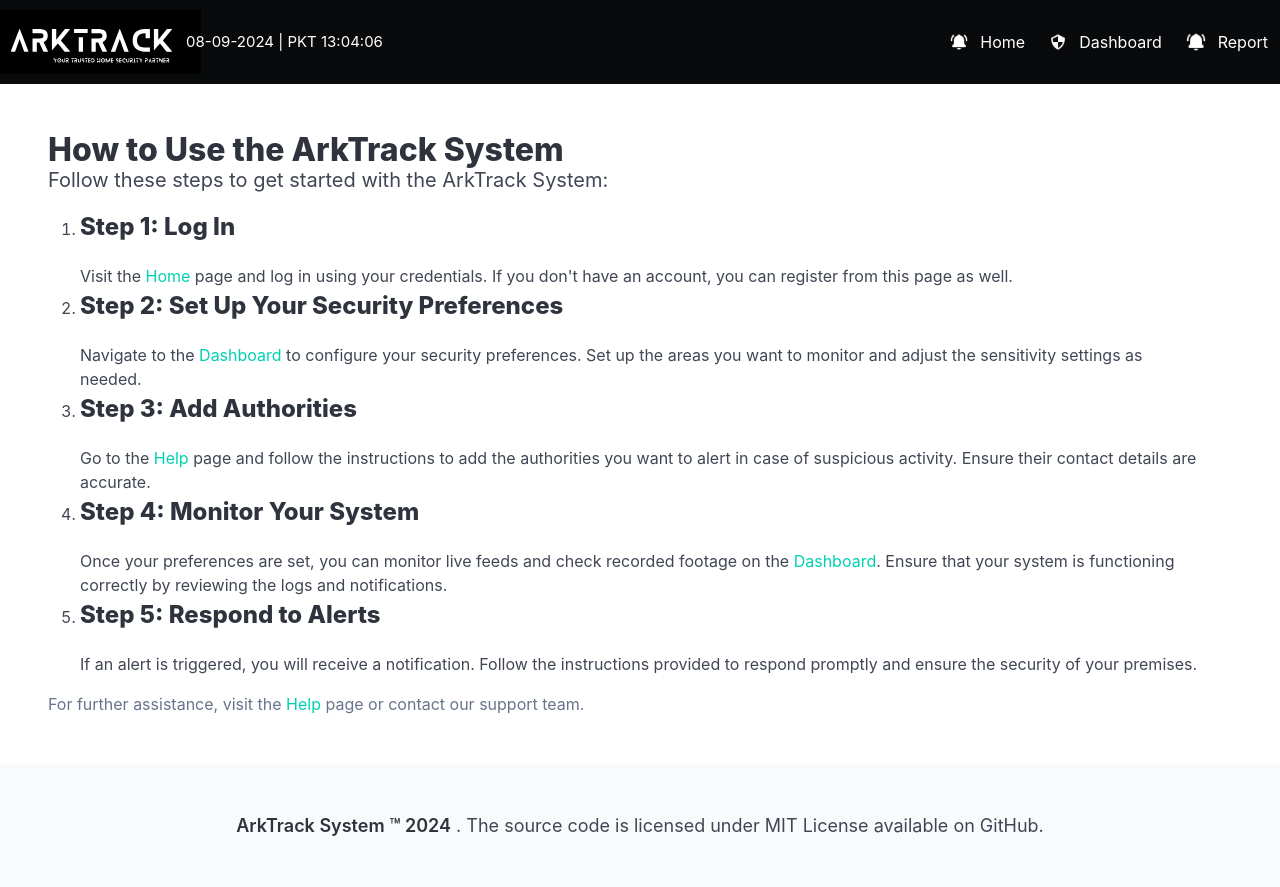
After one commit to BugLite/BSc_CS_Final_Project, a Django app: page /help/ in a window 1280 px wide. The commit adds this page. Run offline with Django 5.2, Linux system fonts and the light colour scheme.

Commit message:
ui redesign commit

```diff
--- /dev/null
+++ b/ArkTrack_1.0/Project/app_ats/templates/help.html
@@ -0,0 +1,77 @@
+{% extends 'base.html' %}
+
+{% block title %}ArkTrack System | Help{% endblock %}
+
+{% block content %}
+
+{% load static %}
+
+    <!-- Navbar -->
+    <nav class="navbar is-black" role="navigation" aria-label="main navigation">
+        <div class="navbar-brand">
+            <a class="navbar-item logo-static" href="{% url 'home' %}">
+                <img src="{% static 'images/logo.svg' %}" alt="Logo" width="140" height="40">
+            </a>
+            <!-- Placeholder for current time -->
+            <div class="navbar-item logo-static pk-time" style="cursor:text !important;">
+                <span id="current-time"></span>
+            </div>
+
+            <a role="button" class="navbar-burger" aria-label="menu" aria-expanded="false" data-target="navbarBasicExample">
+                <span aria-hidden="true"></span>
+                <span aria-hidden="true"></span>
+                <span aria-hidden="true"></span>
+            </a>
+        </div>
+
+        <div id="navbarBasicExample" class="navbar-menu">
+            <div class="navbar-end">
+                <a class="navbar-item" href="{% url 'home' %}">
+                    <img src="{% static 'images/bell-ring-solid-24.png' %}" width="18"> Home
+                </a>
+                <a class="navbar-item" href="{% url 'dashboard' %}">
+                    <img src="{% static 'images/shield-quarter-regular-24.png' %}" width="18"> Dashboard
+                </a>
+                <a class="navbar-item" href="{% url 'report' %}">
+                    <img src="{% static 'images/bell-ring-solid-24.png' %}" width="20"> Report
+                </a>
+            </div>
+        </div>
+    </nav>
+
+
+    <section>
+        <div class="container m-6">
+            <div class="content">
+                <h2 class="title is-3">How to Use the ArkTrack System</h2>
+                <p class="subtitle is-5">Follow these steps to get started with the ArkTrack System:</p>
+
+                <ol class="is-clickable">
+                    <li>
+                        <h4 class="title is-4">Step 1: Log In</h4>
+                        <p>Visit the <a href="{% url 'home' %}" class="has-text-primary">Home</a> page and log in using your credentials. If you don't have an account, you can register from this page as well.</p>
+                    </li>
+                    <li>
+                        <h4 class="title is-4">Step 2: Set Up Your Security Preferences</h4>
+                        <p>Navigate to the <a href="{% url 'dashboard' %}" class="has-text-primary">Dashboard</a> to configure your security preferences. Set up the areas you want to monitor and adjust the sensitivity settings as needed.</p>
+                    </li>
+                    <li>
+                        <h4 class="title is-4">Step 3: Add Authorities</h4>
+                        <p>Go to the <a href="{% url 'help' %}" class="has-text-primary">Help</a> page and follow the instructions to add the authorities you want to alert in case of suspicious activity. Ensure their contact details are accurate.</p>
+                    </li>
+                    <li>
+                        <h4 class="title is-4">Step 4: Monitor Your System</h4>
+                        <p>Once your preferences are set, you can monitor live feeds and check recorded footage on the <a href="{% url 'dashboard' %}" class="has-text-primary">Dashboard</a>. Ensure that your system is functioning correctly by reviewing the logs and notifications.</p>
+                    </li>
+                    <li>
+                        <h4 class="title is-4">Step 5: Respond to Alerts</h4>
+                        <p>If an alert is triggered, you will receive a notification. Follow the instructions provided to respond promptly and ensure the security of your premises.</p>
+                    </li>
+                </ol>
+
+                <p class="has-text-grey">For further assistance, visit the <a href="{% url 'help' %}" class="has-text-primary">Help</a> page or contact our support team.</p>
+            </div>
+        </div>
+    </section>
+
+{% endblock %}
--- a/ArkTrack_1.0/Project/app_ats/templates/home.html
+++ b/ArkTrack_1.0/Project/app_ats/templates/home.html
@@ -1,6 +1,6 @@
 {% extends 'base.html' %}
 
-{% block title %}Home - My Project{% endblock %}
+{% block title %}ArkTrack System | Home{% endblock %}
 
 {% block content %}
 
@@ -29,10 +29,10 @@
                 <a class="navbar-item" href="{% url 'dashboard' %}">
                     <img src="{% static 'images/shield-quarter-regular-24.png' %}" width="18"> Dashboard
                 </a>
-                <a class="navbar-item" href="report">
+                <a class="navbar-item" href="{% url 'report' %}">
                     <img src="{% static 'images/bell-ring-solid-24.png' %}" width="20"> Report
                 </a>
-                <a class="navbar-item" href="help">
+                <a class="navbar-item" href="{% url 'help' %}">
                     <img src="{% static 'images/help-circle-24.png' %}" width="20"> Help
                 </a>
               </div>
--- a/ArkTrack_1.0/Project/app_ats/urls.py
+++ b/ArkTrack_1.0/Project/app_ats/urls.py
@@ -15,4 +15,8 @@
     path('dashboard/', views.dashboard, name='dashboard'), # -- dashboard page --
 
     path('delete_video/<str:video_title>/', views.delete_video, name='delete_video'), # delete function
+
+    path('report/', views.report, name='report'), # -- report page --
+
+    path('help/', views.support, name='help'), # -- help page --
 ]
--- a/ArkTrack_1.0/Project/app_ats/views.py
+++ b/ArkTrack_1.0/Project/app_ats/views.py
@@ -51,3 +51,9 @@
     if request.method == 'POST':
         delete_by_title(video_title)
     return redirect('dashboard')
+
+def report(request):
+    return render(request, 'report.html')
+
+def support(request):
+    return render(request, 'help.html')
```
Also changed, not shown: ArkTrack_1.0/Project/app_ats/templates/dashboard.html (+6 -6 lines), ArkTrack_1.0/Project/app_ats/templates/report.html (added, +80 -0 lines).
